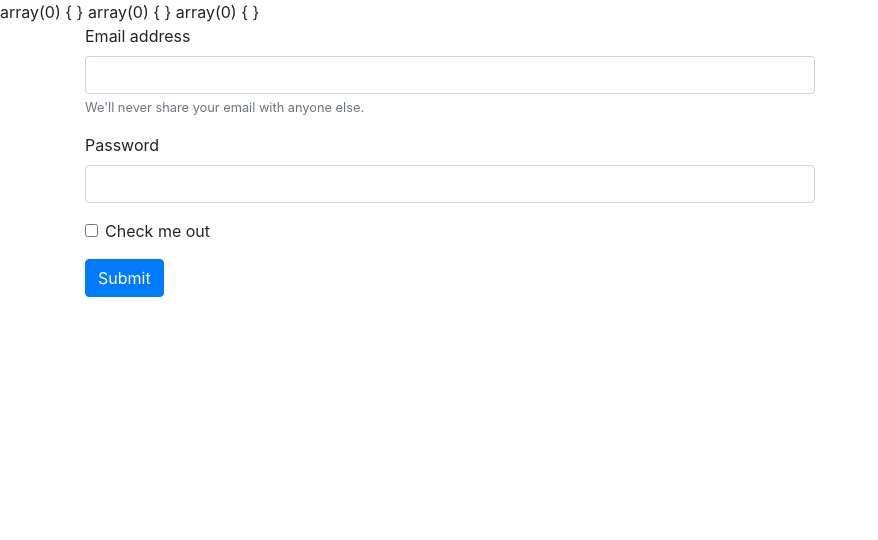
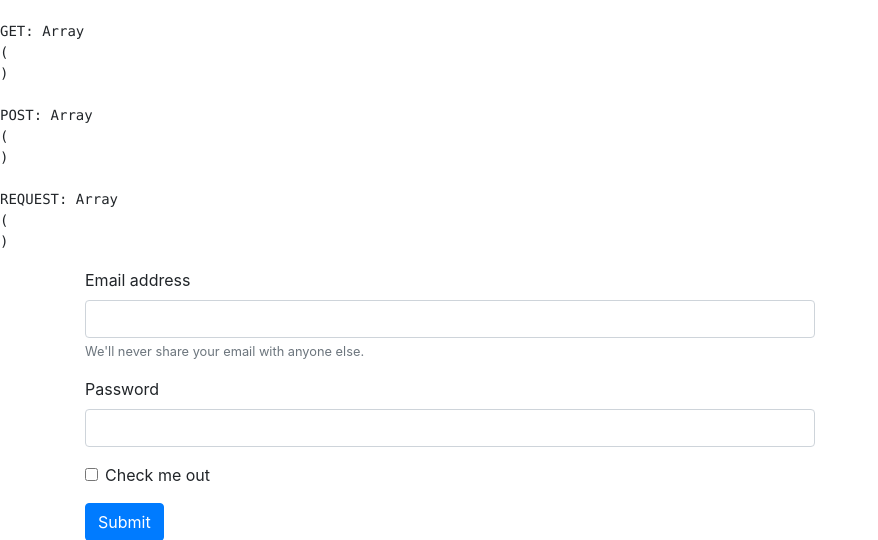
Before and after one commit to domioedition/http-features, a PHP site: page /forms/form.php in a window 1280 px wide. Shown: the top 540 px of the page, without its empty margins (0-878 px from the left). Run offline with PHP 8.4, Linux system fonts and the light colour scheme.

Commit message:
Update some information

```diff
--- a/auth/auth.php
+++ b/auth/auth.php
@@ -1,3 +1,7 @@
 <?php
 
+
+// Simple configuration
+// https://www.digitalocean.com/community/tutorials/how-to-set-up-password-authentication-with-apache-on-ubuntu-14-04
+
 echo __FILE__;
--- a/file/file_form.html
+++ b/file/file_form.html
@@ -11,8 +11,9 @@
     <title>Hello, world!</title>
 </head>
 <body>
-<div class="container">
-    <div class="row">
+<div class="container mt-5">
+    <h1>File upload</h1>
+    <div class="row mt-5">
         <div class="col-md-8">
             <form enctype="multipart/form-data" action="upload.php" method="POST">
                 <div class="form-group">
--- a/forms/form.php
+++ b/forms/form.php
@@ -1,9 +1,14 @@
+<pre>
 <?php
-var_dump($_REQUEST);
-var_dump($_POST);
-var_dump($_GET);
+echo "\nGET: ";
+print_r($_GET); //?name=Mike&age=25&english=B2
+echo "\nPOST: ";
+print_r($_POST);
+echo "\nREQUEST: ";
+print_r($_REQUEST);
+// die();
 ?>
-
+</pre>
 <!doctype html>
 <html lang="en">
 <head>
@@ -21,8 +26,9 @@ var_dump($_GET);
     <div class="row">
         <div class="col-md-8">
 
-<!--            <form enctype="application/x-www-form-urlencoded" action="action.php" method="post">-->
-            <form action="action.php" method="post">
+           <!-- <form enctype="application/x-www-form-urlencoded" action="action.php" method="post"> -->
+            <!-- <form action="action.php" method="post"> -->
+            <form action="action.php" method="get">
 <!--                <input type="hidden" name="_method" value="put">-->
                 <div class="form-group">
                     <label for="exampleInputEmail1">Email address</label>
```
Also changed, not shown: forms/action.php (+14 -5 lines), superglobals/glob.php (+8 -4 lines), tools/guzzle_example.php (+7 -1 lines), README.md.
